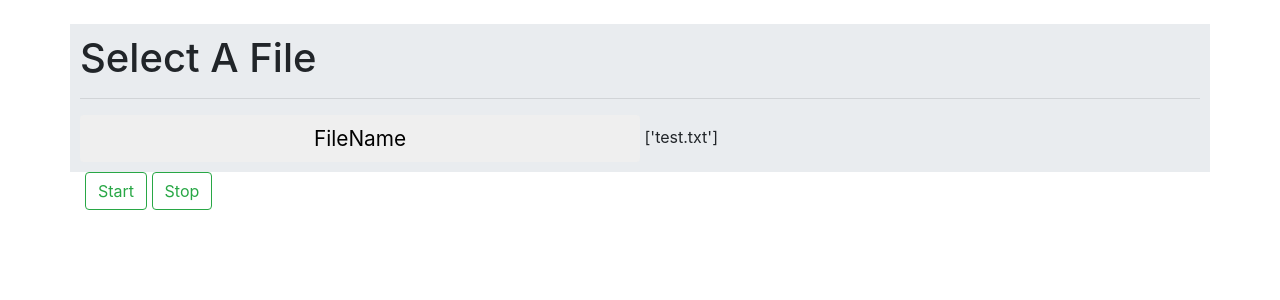
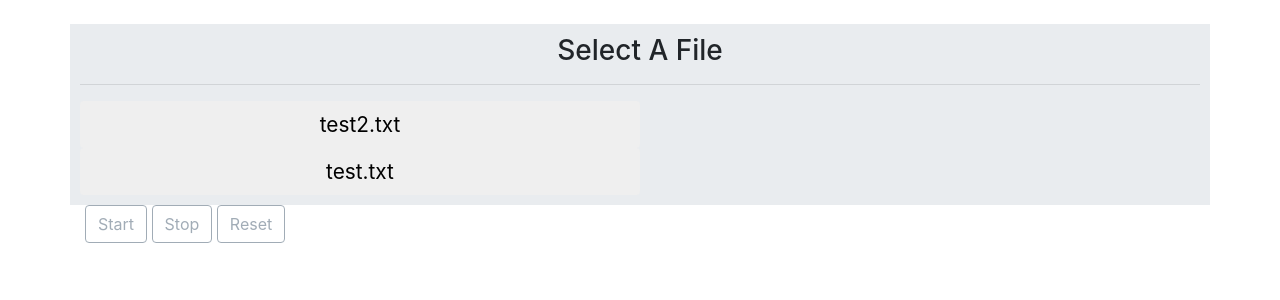
Before and after one commit to Tylrhas/dotstar, a Flask app: page / in a window 1280 px wide. Shown: the part 56-356 px from the top of the page. Run offline with Flask 2, Linux system fonts and the light colour scheme; some libraries are stand-ins or nearby versions.

Commit message:
add jquery functions

```diff
--- /dev/null
+++ b/static/js/home.js
@@ -0,0 +1,28 @@
+$(".file").click(function () {
+    //enable the start and stop button and add selected class to the file button
+    if ($(this).is('#selected-file')) {
+        //enable all files
+        $('.file').prop('disabled', false);
+        //disables the controls
+        $('.controls .btn').prop('disabled', true);
+        $(this).removeAttr('id');
+    } else {  //<-- if checkbox was unchecked
+        $('.file').not(this).prop('disabled', true); // <-- disable all but selected file
+        //add selected class
+        $(this).attr("id", "selected-file");
+        //enables the controls
+        $('.controls .btn').prop('disabled', false);
+    }
+});
+
+$('#reset').click(function () {
+    //deselect the image and disable the start and stop buttons
+});
+
+$('#start').click(function () {
+    //on start button click enable the stop button and send the API call to the server to start the painting
+});
+
+$('#stop').click(function () {
+    //on stop run api call to turn off the painting function
+});
--- a/static/styles/style.css
+++ b/static/styles/style.css
@@ -12,3 +12,13 @@ button.btn.file {
     font-size: 130%;
     padding: 7px 50px;
 }
+.files h3 {
+    text-align: center;
+}
+.btn:disabled{
+    border-color: slategrey;
+    color: slategray;
+}
+#selected-file{
+    background-color: pink;
+}
--- a/templates/home.html
+++ b/templates/home.html
@@ -2,16 +2,18 @@
 {% block body %}
 <div class="row">
     <div class="container files">
-        <h1>Select A File</h1>
+        <h3>Select A File</h3>
         <hr>
-        <button class="btn file col-md-6">FileName</button>
-        {{ images }}
+        {% for image in images %}
+        <button class="btn file col-md-6">{{ image }}</button>
+        {% endfor %}
     </div>
 </div>
 <div class="row controls">
     <div class="container">
-        <button class="btn btn-outline-success my-2 my-sm-0" type="submit">Start</button>
-        <button class="btn btn-outline-success my-2 my-sm-0" type="submit">Stop</button>
+        <button class="btn btn-outline-success my-2 my-sm-0" id="start" disabled>Start</button>
+        <button class="btn btn-outline-danger my-2 my-sm-0" id="stop" disabled>Stop</button>
+        <button class="btn btn-outline-danger my-2 my-sm-0" id="reset" disabled>Reset</button>
     </div>
 </div>
 {% endblock %}
--- a/templates/layout.html
+++ b/templates/layout.html
@@ -14,5 +14,6 @@
     <script src="{{ url_for('static',filename='js/jquery-3.2.1.slim.min.js') }}"></script>
     <script src="{{ url_for('static',filename='js/popper.min.js') }}"></script>
     <script src="{{ url_for('static',filename='js/bootstrap.js') }}"></script>
+    <script src="{{ url_for('static',filename='js/home.js') }}"></script>
 </body>
 </html>
```
Also changed, not shown: images/test2.txt (added).
